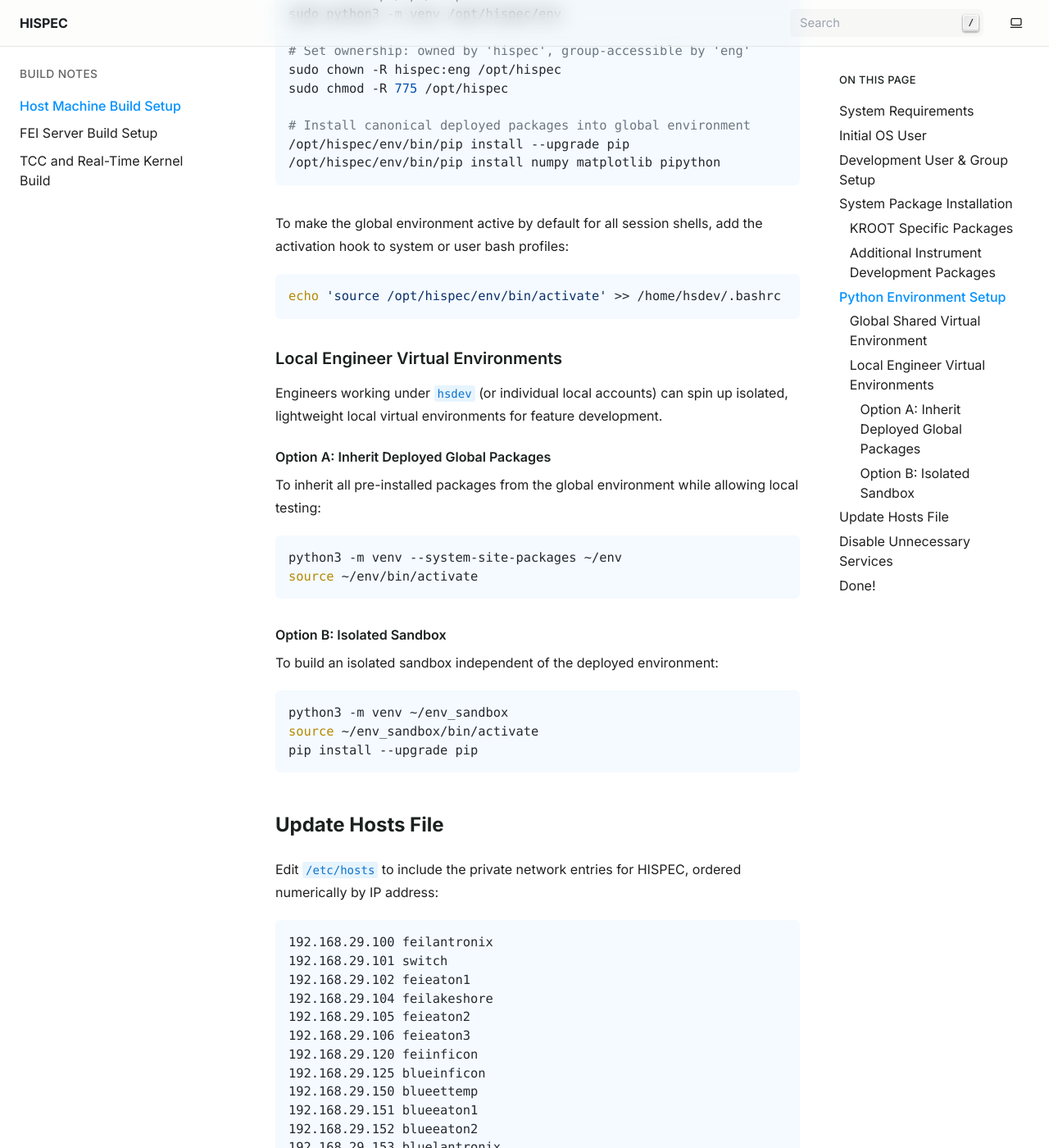
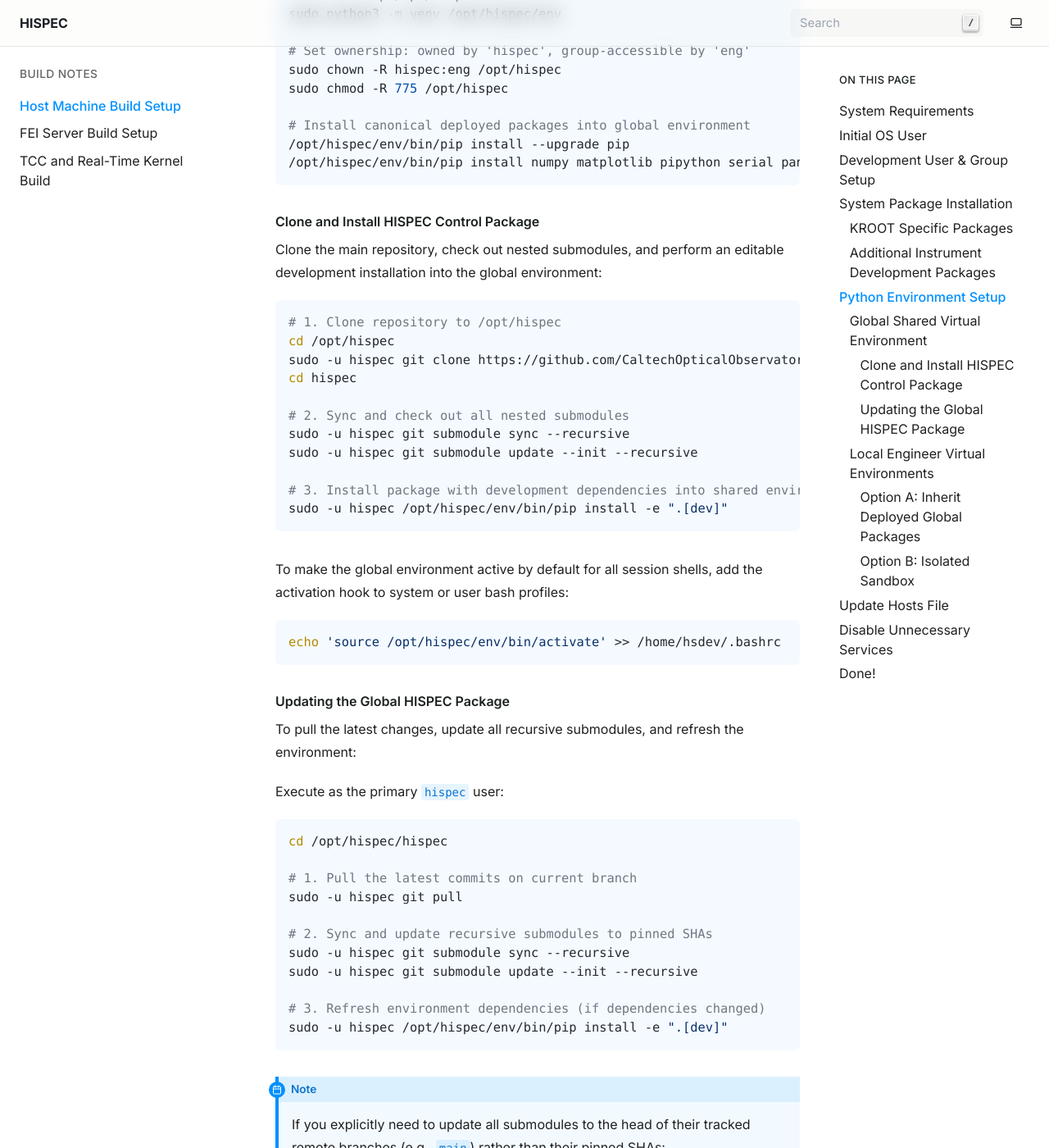
Before and after one commit to CaltechOpticalObservatories/hispec, a Sphinx documentation site: the page built from docs/build_notes/host_machine_build_notes.rst, in a window 1280 px wide and 1400 px high, scrolled down 3155 px. Shown: the whole window at 82% size. Built offline with Sphinx 7.4.7, drawn with Linux system fonts in a browser that asks for light colours; some of the changed text lies outside the part shown.

Commit message:
Added Hispec pything repository and how to update globally

```diff
--- a/docs/build_notes/host_machine_build_notes.rst
+++ b/docs/build_notes/host_machine_build_notes.rst
@@ -134,13 +134,60 @@
 
    # Install canonical deployed packages into global environment
    /opt/hispec/env/bin/pip install --upgrade pip
-   /opt/hispec/env/bin/pip install numpy matplotlib pipython
+   /opt/hispec/env/bin/pip install numpy matplotlib pipython serial pandas PyQt5 cmake
+
+Clone and Install HISPEC Control Package
+^^^^^^^^^^^^^^^^^^^^^^^^^^^^^^^^^^^^^^^^
+
+Clone the main repository, check out nested submodules, and perform an editable development installation into the global environment:
+
+.. code-block:: bash
+
+   # 1. Clone repository to /opt/hispec
+   cd /opt/hispec
+   sudo -u hispec git clone https://github.com/CaltechOpticalObservatories/hispec.git
+   cd hispec
+
+   # 2. Sync and check out all nested submodules
+   sudo -u hispec git submodule sync --recursive
+   sudo -u hispec git submodule update --init --recursive
+
+   # 3. Install package with development dependencies into shared environment
+   sudo -u hispec /opt/hispec/env/bin/pip install -e ".[dev]"
 
 To make the global environment active by default for all session shells, add the activation hook to system or user bash profiles:
 
 .. code-block:: bash
 
    echo 'source /opt/hispec/env/bin/activate' >> /home/hsdev/.bashrc
+
+Updating the Global HISPEC Package
+^^^^^^^^^^^^^^^^^^^^^^^^^^^^^^^^^^
+
+To pull the latest changes, update all recursive submodules, and refresh the environment:
+
+Execute as the primary ``hispec`` user:
+
+.. code-block:: bash
+
+   cd /opt/hispec/hispec
+
+   # 1. Pull the latest commits on current branch
+   sudo -u hispec git pull
+
+   # 2. Sync and update recursive submodules to pinned SHAs
+   sudo -u hispec git submodule sync --recursive
+   sudo -u hispec git submodule update --init --recursive
+
+   # 3. Refresh environment dependencies (if dependencies changed)
+   sudo -u hispec /opt/hispec/env/bin/pip install -e ".[dev]"
+
+.. note::
+   If you explicitly need to update all submodules to the head of their tracked remote branches (e.g., ``main``) rather than their pinned SHAs:
+
+   .. code-block:: bash
+
+      sudo -u hispec git submodule update --remote --merge --recursive
 
 Local Engineer Virtual Environments
 ~~~~~~~~~~~~~~~~~~~~~~~~~~~~~~~~~~~
@@ -150,7 +197,7 @@
 Option A: Inherit Deployed Global Packages
 ^^^^^^^^^^^^^^^^^^^^^^^^^^^^^^^^^^^^^^^^^^
 
-To inherit all pre-installed packages from the global environment while allowing local testing:
+To inherit all pre-installed packages (including the ``hispec`` package) from the global environment while allowing local testing:
 
 .. code-block:: bash
 
@@ -160,13 +207,22 @@
 Option B: Isolated Sandbox
 ^^^^^^^^^^^^^^^^^^^^^^^^^^
 
-To build an isolated sandbox independent of the deployed environment:
+To build an isolated sandbox and install a custom branch of the ``hispec`` repository independent of the deployed environment:
 
 .. code-block:: bash
 
+   # Create and activate environment
    python3 -m venv ~/env_sandbox
    source ~/env_sandbox/bin/activate
    pip install --upgrade pip
+
+   # Clone and install locally
+   cd ~
+   git clone https://github.com/CaltechOpticalObservatories/hispec.git hispec_sandbox
+   cd hispec_sandbox
+   git submodule sync --recursive
+   git submodule update --init --recursive
+   pip install -e ".[dev]"
 Update Hosts File
 -----------------
 
```
